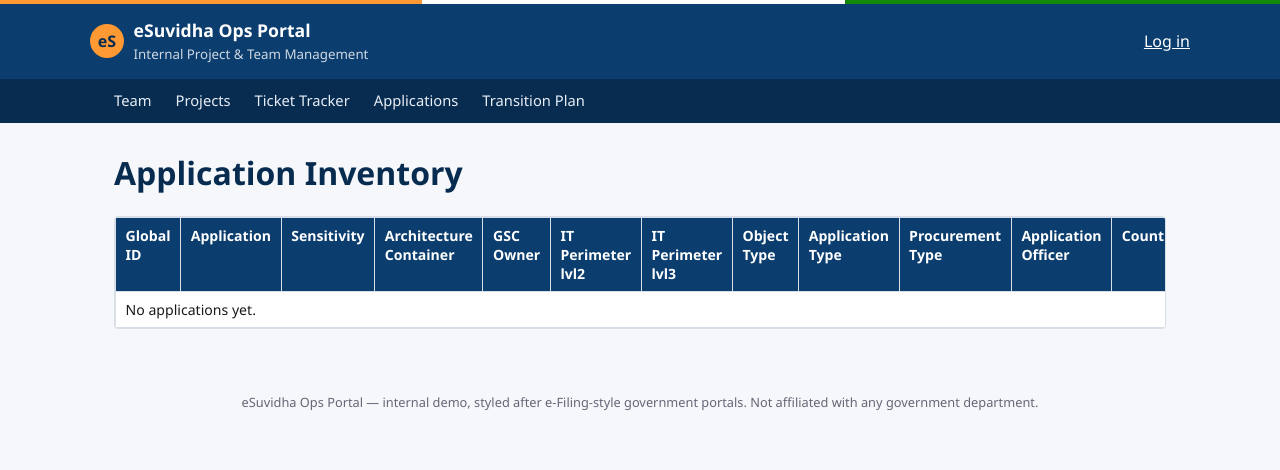
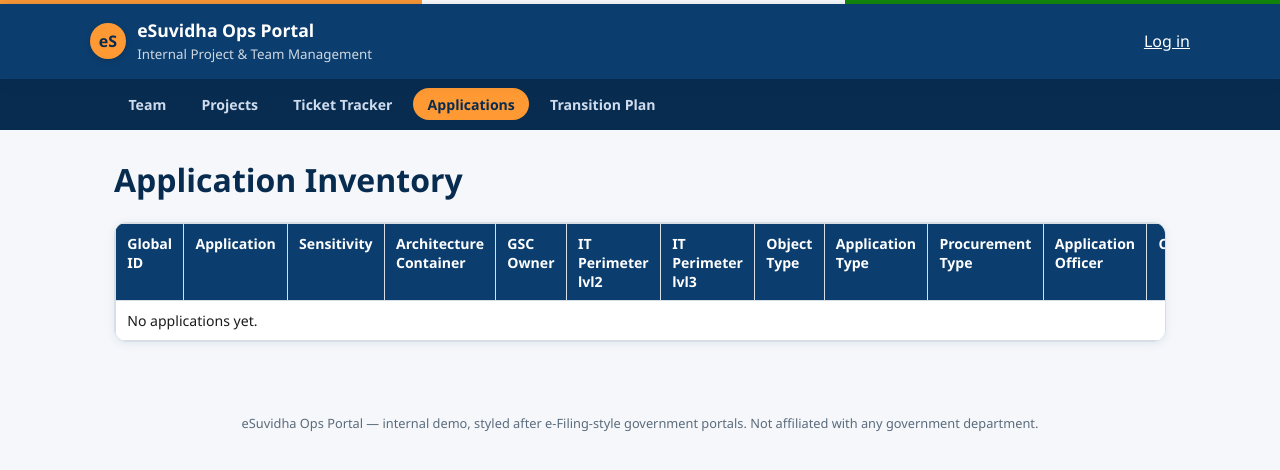
Before and after one commit to bgmaruthi13/pmp, a Django app: page /projects/applications/ in a window 1280 px wide. Shown: the top 470 px of the page. Run offline with Django 5.2, Linux system fonts and the light colour scheme; data that the repository does not hold is empty.

Commit message:
Restyle the app in the eSuvidha e-Filing app-like theme
Brings the working ops portal in line with the citizen-facing design
mockup: rounded cards and buttons (16/12/8px radii), soft navy-tinted
shadows, pill-shaped nav tabs with an active state, and color-coded
status/sensitivity pills (green done, amber in-progress, red critical,
etc.) across the ticket tracker, ticket detail, and application
inventory. Team rows and the employee detail header now show an
initials avatar chip, matching the mockup's motif. Same navy/saffron/
green tokens and Segoe UI font throughout — no new brand elements.

Co-Authored-By: Claude Sonnet 5 <noreply@anthropic.com>
Claude-Session: https://claude.ai/code/session_01HMVqrTCQQa4hJJH9HoryFr

```diff
--- a/templates/base.html
+++ b/templates/base.html
@@ -10,6 +10,13 @@
             --saffron: #ff9933;
             --green: #138808;
             --paper: #f5f7fa;
+            --border: #d7dee6;
+            --muted: #5b6b7c;
+            --shadow: 0 2px 10px rgba(11, 61, 110, 0.08);
+            --shadow-lg: 0 8px 24px rgba(11, 61, 110, 0.12);
+            --radius-lg: 16px;
+            --radius-md: 12px;
+            --radius-sm: 8px;
         }
         * { box-sizing: border-box; }
         body {
@@ -19,48 +26,80 @@
             color: #1a1a1a;
         }
         .tricolor { height: 4px; background: linear-gradient(90deg, var(--saffron) 33%, #fff 33%, #fff 66%, var(--green) 66%); }
-        header.masthead { background: var(--navy); color: #fff; padding: 0.9rem 1.5rem; }
-        header.masthead .brand { display: flex; align-items: center; gap: 0.6rem; }
+        header.masthead { background: var(--navy); color: #fff; padding: 0.9rem 1.5rem; box-shadow: 0 2px 12px rgba(8, 44, 80, 0.25); position: relative; z-index: 2; }
+        header.masthead .brand { display: flex; align-items: center; gap: 0.7rem; }
         header.masthead .brand .badge {
-            width: 34px; height: 34px; border-radius: 50%; background: var(--saffron);
+            width: 36px; height: 36px; border-radius: 50%; background: var(--saffron);
             display: flex; align-items: center; justify-content: center; font-weight: 700; color: var(--navy-dark);
+            box-shadow: 0 2px 6px rgba(0, 0, 0, 0.15);
         }
         header.masthead .brand-text strong { font-size: 1.1rem; display: block; }
         header.masthead .brand-text small { opacity: 0.8; }
         header.masthead a { color: #fff; }
         .topbar { max-width: 1100px; margin: 0 auto; display: flex; justify-content: space-between; align-items: center; }
         nav.subnav { background: var(--navy-dark); }
-        nav.subnav .inner { max-width: 1100px; margin: 0 auto; display: flex; gap: 1.5rem; padding: 0.5rem 1.5rem; flex-wrap: wrap; }
-        nav.subnav a { color: #e8eef7; text-decoration: none; font-size: 0.92rem; padding: 0.2rem 0; border-bottom: 2px solid transparent; }
-        nav.subnav a:hover, nav.subnav a.active { border-bottom-color: var(--saffron); }
+        nav.subnav .inner { max-width: 1100px; margin: 0 auto; display: flex; gap: 0.4rem; padding: 0.6rem 1.5rem; flex-wrap: wrap; }
+        nav.subnav a {
+            color: #cfdcee; text-decoration: none; font-size: 0.88rem; font-weight: 600;
+            padding: 0.4rem 0.9rem; border-radius: 999px; transition: background 0.15s, color 0.15s;
+        }
+        nav.subnav a:hover { background: rgba(255, 255, 255, 0.08); color: #fff; }
+        nav.subnav a.active { background: var(--saffron); color: var(--navy-dark); }
         main { max-width: 1100px; margin: 0 auto; padding: 1.75rem 1.5rem 3rem; }
         h1 { color: var(--navy-dark); margin-top: 0; }
         a { color: var(--navy); }
-        .btn { display: inline-block; background: var(--navy); color: #fff; padding: 0.45rem 0.9rem; border-radius: 4px; text-decoration: none; font-size: 0.9rem; }
-        .btn:hover { background: var(--navy-dark); text-decoration: none; }
+        .btn {
+            display: inline-block; background: var(--navy); color: #fff; padding: 0.55rem 1.1rem;
+            border-radius: var(--radius-sm); text-decoration: none; font-size: 0.9rem; font-weight: 600;
+            box-shadow: var(--shadow); transition: background 0.15s, box-shadow 0.15s, transform 0.15s; border: none;
+        }
+        .btn:hover { background: var(--navy-dark); text-decoration: none; box-shadow: var(--shadow-lg); transform: translateY(-1px); }
         table { width: 100%; border-collapse: collapse; background: #fff; font-size: 0.88rem; }
         table caption { caption-side: top; text-align: left; margin-bottom: 0.5rem; }
-        th, td { border: 1px solid #d7dee6; padding: 0.5rem 0.6rem; text-align: left; vertical-align: top; }
+        th, td { border: 1px solid var(--border); padding: 0.6rem 0.7rem; text-align: left; vertical-align: top; }
         th { background: var(--navy); color: #fff; font-weight: 600; position: sticky; top: 0; }
-        tr:nth-child(even) td { background: #eef2f7; }
-        .table-wrap { overflow-x: auto; border: 1px solid #d7dee6; border-radius: 4px; }
+        tr:nth-child(even) td { background: #f3f6fa; }
+        tr:hover td { background: #eaf0f8; }
+        .table-wrap { overflow-x: auto; border: 1px solid var(--border); border-radius: var(--radius-md); box-shadow: var(--shadow); }
+        .table-wrap table { border-radius: var(--radius-md); }
         .board { display: grid; grid-template-columns: repeat(3, 1fr); gap: 1rem; }
-        .column { background: #fff; border: 1px solid #d7dee6; border-radius: 6px; padding: 0.75rem; }
+        .column { background: #fff; border: 1px solid var(--border); border-radius: var(--radius-lg); padding: 0.9rem; box-shadow: var(--shadow); }
         .column h3 { border-bottom: 2px solid var(--saffron); padding-bottom: 0.5rem; margin-top: 0; color: var(--navy-dark); }
-        .card { border: 1px solid #d7dee6; border-radius: 6px; padding: 0.6rem 0.75rem; margin-bottom: 0.6rem; background: var(--paper); }
-        .card small { color: #555; }
-        .pill { display: inline-block; padding: 0.1rem 0.5rem; border-radius: 10px; font-size: 0.75rem; background: #e2e8f0; }
-        .pill.sdm { background: #ffe1b3; color: #7a4a00; }
-        form p { margin: 0.75rem 0; }
-        input, textarea, select { width: 100%; padding: 0.4rem; box-sizing: border-box; border: 1px solid #c2ccd6; border-radius: 3px; }
+        .card {
+            border: 1px solid var(--border); border-radius: var(--radius-md); padding: 0.7rem 0.85rem;
+            margin-bottom: 0.6rem; background: #fff; box-shadow: 0 1px 4px rgba(11, 61, 110, 0.05);
+            transition: box-shadow 0.15s, transform 0.15s;
+        }
+        .card:hover { box-shadow: var(--shadow); transform: translateY(-1px); }
+        .card small { color: var(--muted); }
+        .pill {
+            display: inline-block; padding: 0.15rem 0.65rem; border-radius: 999px; font-size: 0.72rem;
+            font-weight: 600; background: #e2e8f0; color: #45505c;
+        }
+        .pill.success { background: #e4f3e0; color: var(--green); }
+        .pill.warning, .pill.sdm { background: #ffe9cc; color: #a15a00; }
+        .pill.danger { background: #fbe4e1; color: #c0392b; }
+        .pill.info { background: #e8eef7; color: var(--navy); }
+        form p { margin: 0.85rem 0; }
+        label { font-weight: 600; font-size: 0.88rem; color: var(--navy-dark); }
+        input, textarea, select {
+            width: 100%; padding: 0.5rem 0.65rem; box-sizing: border-box; border: 1px solid #c2ccd6;
+            border-radius: var(--radius-sm); font-family: inherit; font-size: 0.9rem;
+        }
+        input:focus, textarea:focus, select:focus { outline: 2px solid var(--saffron); outline-offset: 1px; border-color: var(--navy); }
         .project-list { list-style: none; padding: 0; }
         .project-list li { padding: 0.75rem 0; border-bottom: 1px solid #e0e6ec; }
-        .tabs { margin-bottom: 1rem; }
-        .tabs a { margin-right: 1rem; text-decoration: none; }
-        .tabs a.active { font-weight: 700; border-bottom: 2px solid var(--saffron); }
+        .tabs { margin-bottom: 1.1rem; display: flex; gap: 0.4rem; }
+        .tabs a { text-decoration: none; padding: 0.35rem 0.9rem; border-radius: 999px; color: var(--navy); font-size: 0.88rem; font-weight: 600; }
+        .tabs a.active { background: var(--navy); color: #fff; }
         .org-role { margin-bottom: 1.5rem; }
-        .org-role h3 { color: var(--navy-dark); border-bottom: 1px solid #d7dee6; padding-bottom: 0.3rem; }
-        footer { text-align: center; color: #667; font-size: 0.8rem; padding: 1rem; }
+        .org-role h3 { color: var(--navy-dark); border-bottom: 1px solid var(--border); padding-bottom: 0.3rem; }
+        .avatar {
+            display: inline-flex; align-items: center; justify-content: center; width: 28px; height: 28px;
+            border-radius: 50%; background: var(--navy); color: #fff; font-size: 0.7rem; font-weight: 700;
+            vertical-align: middle; margin-right: 0.4rem;
+        }
+        footer { text-align: center; color: var(--muted); font-size: 0.8rem; padding: 1.5rem 1rem; }
     </style>
 </head>
 <body>
@@ -85,11 +124,11 @@
     </header>
     <nav class="subnav">
         <div class="inner">
-            <a href="{% url 'team-org' %}">Team</a>
-            <a href="{% url 'project-list' %}">Projects</a>
-            <a href="{% url 'ticket-tracker' %}">Ticket Tracker</a>
-            <a href="{% url 'application-list' %}">Applications</a>
-            <a href="{% url 'transition-list' %}">Transition Plan</a>
+            <a href="{% url 'team-org' %}" class="{% if request.resolver_match.url_name == 'team-org' or request.resolver_match.url_name == 'employee-detail' %}active{% endif %}">Team</a>
+            <a href="{% url 'project-list' %}" class="{% if request.resolver_match.url_name in 'project-list,project-create,project-detail' %}active{% endif %}">Projects</a>
+            <a href="{% url 'ticket-tracker' %}" class="{% if request.resolver_match.url_name in 'ticket-tracker,ticket-detail' %}active{% endif %}">Ticket Tracker</a>
+            <a href="{% url 'application-list' %}" class="{% if request.resolver_match.url_name in 'application-list,application-detail' %}active{% endif %}">Applications</a>
+            <a href="{% url 'transition-list' %}" class="{% if request.resolver_match.url_name in 'transition-list,transition-detail' %}active{% endif %}">Transition Plan</a>
         </div>
     </nav>
     <main>
--- a/templates/projects/application_detail.html
+++ b/templates/projects/application_detail.html
@@ -1,4 +1,5 @@
 {% extends "base.html" %}
+{% load project_extras %}
 {% block title %}{{ application.name }} · eSuvidha Ops Portal{% endblock %}
 {% block content %}
     <p><a href="{% url 'application-list' %}">&larr; Back to Application Inventory</a></p>
@@ -7,7 +8,7 @@
     <table>
         <tbody>
             <tr><th>Global ID</th><td><small>{{ application.global_id }}</small></td></tr>
-            <tr><th>Sensitivity</th><td>{{ application.get_sensitivity_display }}</td></tr>
+            <tr><th>Sensitivity</th><td><span class="pill {{ application.sensitivity|sensitivity_pill }}">{{ application.get_sensitivity_display }}</span></td></tr>
             <tr><th>Architecture Container</th><td>{{ application.architecture_container|default:"—" }}</td></tr>
             <tr><th>GSC Owner</th><td>{{ application.gsc_owner|default:"—" }}</td></tr>
             <tr><th>IT Perimeter lvl2</th><td>{{ application.it_perimeter_lvl2|default:"—" }}</td></tr>
--- a/templates/projects/application_list.html
+++ b/templates/projects/application_list.html
@@ -1,4 +1,5 @@
 {% extends "base.html" %}
+{% load project_extras %}
 {% block title %}Applications · eSuvidha Ops Portal{% endblock %}
 {% block content %}
     <h1>Application Inventory</h1>
@@ -25,7 +26,7 @@
                 <tr>
                     <td><small>{{ app.global_id }}</small></td>
                     <td><a href="{{ app.get_absolute_url }}">{{ app.name }}</a></td>
-                    <td>{{ app.get_sensitivity_display }}</td>
+                    <td><span class="pill {{ app.sensitivity|sensitivity_pill }}">{{ app.get_sensitivity_display }}</span></td>
                     <td>{{ app.architecture_container }}</td>
                     <td>{{ app.gsc_owner|default:"—" }}</td>
                     <td>{{ app.it_perimeter_lvl2|default:"—" }}</td>
--- a/templates/projects/ticket_detail.html
+++ b/templates/projects/ticket_detail.html
@@ -1,4 +1,5 @@
 {% extends "base.html" %}
+{% load project_extras %}
 {% block title %}{{ ticket.ticket_id }} · eSuvidha Ops Portal{% endblock %}
 {% block content %}
     <p><a href="{% url 'ticket-tracker' %}">&larr; Back to Ticket Tracker</a></p>
@@ -13,7 +14,7 @@
             <tr><th>Project</th><td><a href="{{ ticket.project.get_absolute_url }}">{{ ticket.project.name }}</a></td></tr>
             <tr><th>Area</th><td>{{ ticket.area|default:"—" }}</td></tr>
             <tr><th>Type</th><td>{{ ticket.get_ticket_type_display }}</td></tr>
-            <tr><th>Status</th><td>{{ ticket.get_status_display }}</td></tr>
+            <tr><th>Status</th><td><span class="pill {{ ticket.status|status_pill }}">{{ ticket.get_status_display }}</span></td></tr>
             <tr>
                 <th>Assigned By</th>
                 <td>{% if ticket.assigned_by %}<a href="{{ ticket.assigned_by.get_absolute_url }}">{{ ticket.assigned_by.name }}</a>{% else %}—{% endif %}</td>
--- a/templates/projects/ticket_tracker.html
+++ b/templates/projects/ticket_tracker.html
@@ -1,4 +1,5 @@
 {% extends "base.html" %}
+{% load project_extras %}
 {% block title %}Ticket Tracker · eSuvidha Ops Portal{% endblock %}
 {% block content %}
     <h1>Ticket Tracker</h1>
@@ -36,7 +37,7 @@
                     <td>{{ ticket.assignee.name|default:"—" }}</td>
                     <td>{{ ticket.due_date|default:"—" }}</td>
                     <td>{% if ticket.sdm_attention %}<span class="pill sdm">Yes</span>{% endif %}</td>
-                    <td>{{ ticket.get_status_display }}</td>
+                    <td><span class="pill {{ ticket.status|status_pill }}">{{ ticket.get_status_display }}</span></td>
                     <td>{{ ticket.remarks }}</td>
                 </tr>
             {% empty %}
--- a/templates/teams/employee_detail.html
+++ b/templates/teams/employee_detail.html
@@ -1,8 +1,9 @@
 {% extends "base.html" %}
+{% load team_extras project_extras %}
 {% block title %}{{ employee.name }} · eSuvidha Ops Portal{% endblock %}
 {% block content %}
     <p><a href="{% url 'team-org' %}">&larr; Back to Team</a></p>
-    <h1>{{ employee.name }}</h1>
+    <h1><span class="avatar" style="width:38px;height:38px;font-size:0.85rem;">{{ employee.name|initials }}</span>{{ employee.name }}</h1>
 
     <div class="table-wrap" style="max-width: 500px;">
     <table>
@@ -45,7 +46,7 @@
                     <td>{{ ticket.ticket_id }}</td>
                     <td><a href="{{ ticket.project.get_absolute_url }}">{{ ticket.title }}</a></td>
                     <td>{{ ticket.project.name }}</td>
-                    <td>{{ ticket.get_status_display }}</td>
+                    <td><span class="pill {{ ticket.status|status_pill }}">{{ ticket.get_status_display }}</span></td>
                     <td>{{ ticket.due_date|default:"—" }}</td>
                 </tr>
             {% empty %}
--- a/templates/teams/team_list.html
+++ b/templates/teams/team_list.html
@@ -1,4 +1,5 @@
 {% extends "base.html" %}
+{% load team_extras %}
 {% block title %}Team · eSuvidha Ops Portal{% endblock %}
 {% block content %}
     <h1>Team</h1>
@@ -18,7 +19,7 @@
         <tbody>
             {% for row in rows %}
                 <tr>
-                    <td><a href="{{ row.employee.get_absolute_url }}">{{ row.employee.name }}</a></td>
+                    <td><span class="avatar">{{ row.employee.name|initials }}</span><a href="{{ row.employee.get_absolute_url }}">{{ row.employee.name }}</a></td>
                     <td>{{ row.employee.get_role_display }}</td>
                     <td>{{ row.employee.manager.name|default:"—" }}</td>
                     <td>{{ row.employee.email|default:"—" }}</td>
```
Also changed, not shown: projects/templatetags/project_extras.py (added, +25 -0 lines), teams/templatetags/team_extras.py (added, +10 -0 lines), projects/templatetags/__init__.py (added), teams/templatetags/__init__.py (added).
